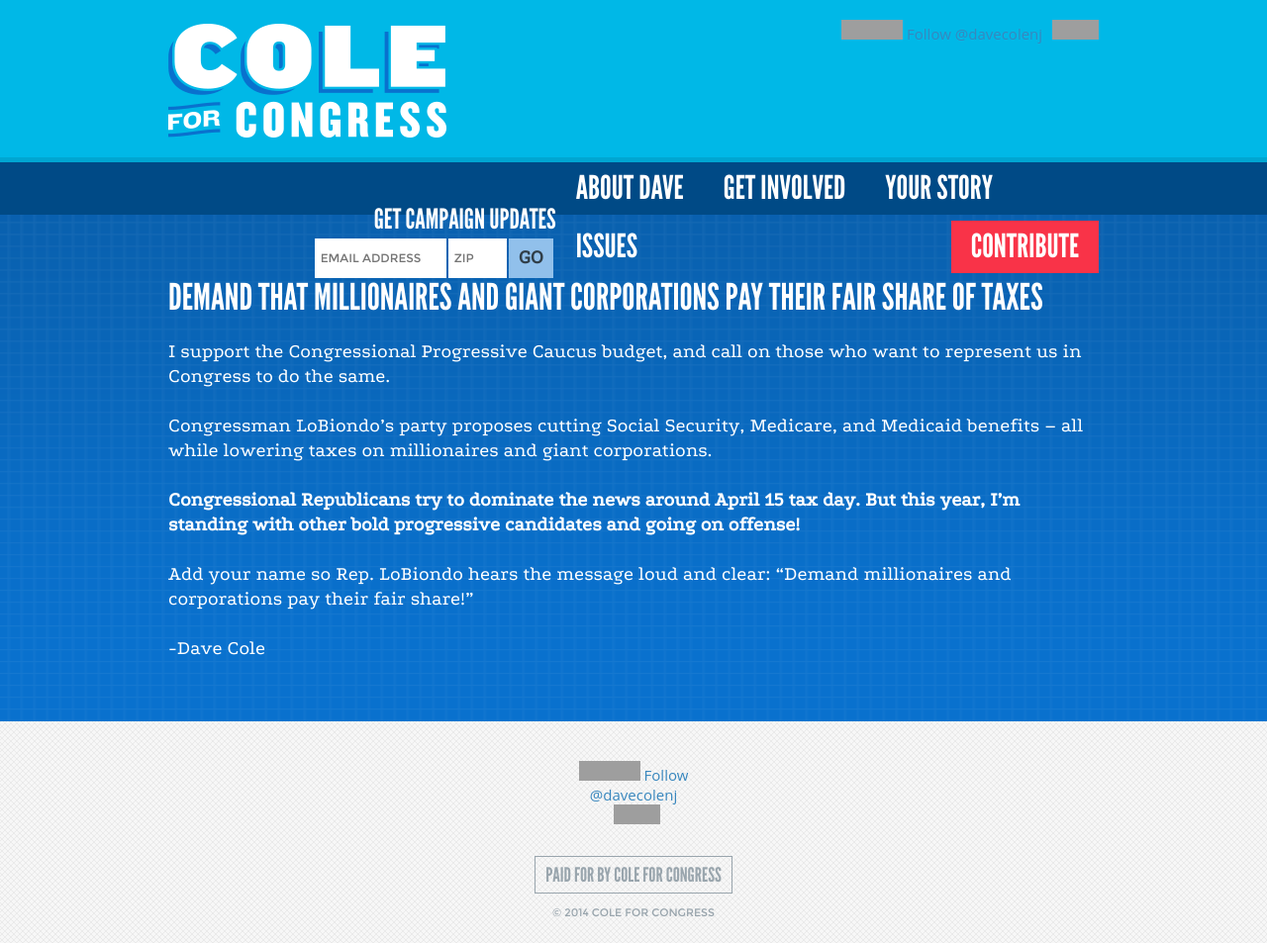
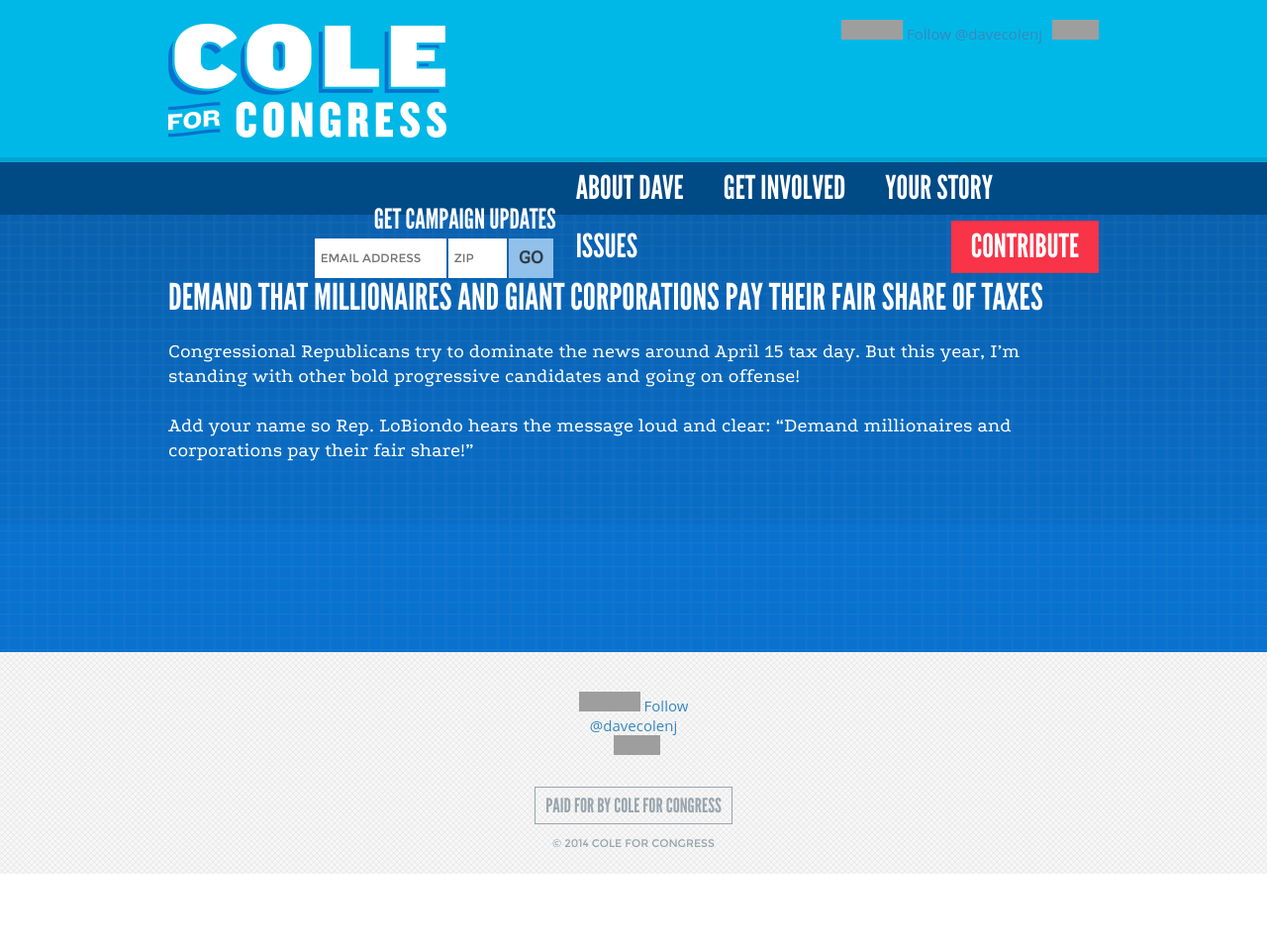
Before and after one commit to gravnetic/coleforcongress.github.io, a Jekyll site: the page built from _posts/2014-04-09-fair-share.md, in a window 1280 px wide. Shown: the whole page at 99% size. Built offline with Jekyll 4.4.1, drawn with Linux system fonts in a browser that asks for light colours; Markdown is read by kramdown in place of the engine named in the settings; comment, search, counter and statistics services are not loaded; after the commit the page ends 900 px from its top, so only the background shows below that; grey boxes are pictures that could not be loaded.

Commit message:
Update 2014-04-09-fair-share.md

```diff
--- a/_posts/2014-04-09-fair-share.md
+++ b/_posts/2014-04-09-fair-share.md
@@ -18,12 +18,6 @@ head: |
 
 ## Demand that millionaires and giant corporations pay their fair share of taxes
 
-I support the Congressional Progressive Caucus budget, and call on those who want to represent us in Congress to do the same.
+Congressional Republicans try to dominate the news around April 15 tax day. But this year, I’m standing with other bold progressive candidates and going on offense!
 
-Congressman LoBiondo's party proposes cutting Social Security, Medicare, and Medicaid benefits – all while lowering taxes on millionaires and giant corporations.
-
-**Congressional Republicans try to dominate the news around April 15 tax day. But this year, I’m standing with other bold progressive candidates and going on offense!**
-
-Add your name so Rep. LoBiondo hears the message loud and clear: "Demand millionaires and corporations pay their fair share!"
-
--Dave Cole
+Add your name so Rep. LoBiondo hears the message loud and clear: “Demand millionaires and corporations pay their fair share!”
```
